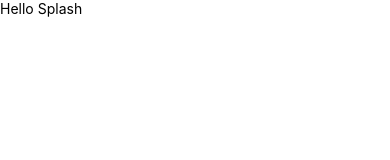
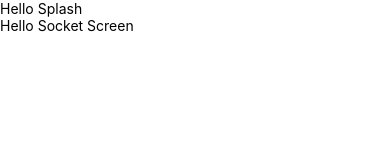
Before and after one commit to Abdullahimran11000/AppointmentApp, a React Native app: screen / in a window 390 px wide. Shown: the top 160 px of the page. Built offline with nearby package versions, Linux system fonts and the light colour scheme.

Commit message:
update 16 Nov 2022
Socket Screen created and added into js

```diff
--- a/App.js
+++ b/App.js
@@ -10,6 +10,7 @@ import {
   useColorScheme,
   View,
 } from 'react-native';
+import Socket from './src/Screens/Socket';
 import Splash from './src/Screens/Splash';
 
 const App = () => {
@@ -17,6 +18,7 @@ const App = () => {
 return (
     <SafeAreaView>
         <Splash />
+        <Socket />
     </SafeAreaView>
 )}
 
--- /dev/null
+++ b/src/Screens/Socket.js
@@ -0,0 +1,14 @@
+import React from 'react';
+import { SafeAreaView,View,Text,Button } from 'react-native';
+
+const Socket = () => {
+    return(
+            <SafeAreaView>
+                <View>
+                    <Text>Hello Socket Screen</Text>
+                </View>
+            </SafeAreaView>
+    )
+};
+
+export default Socket;
```
